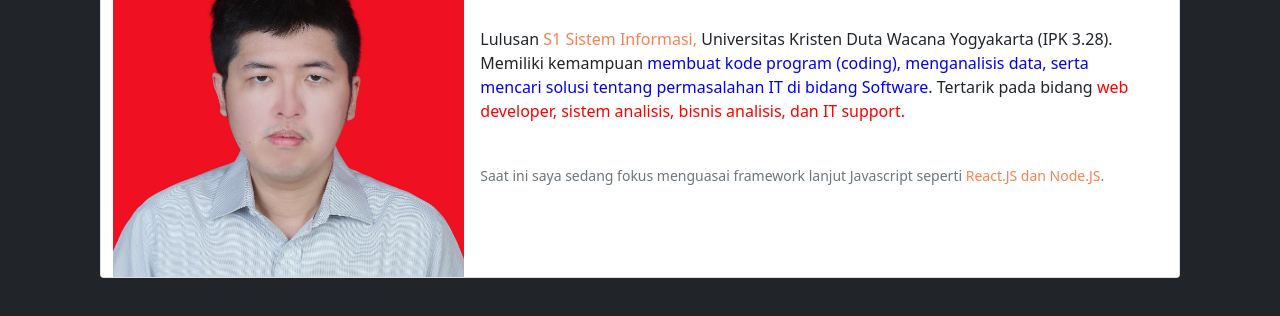
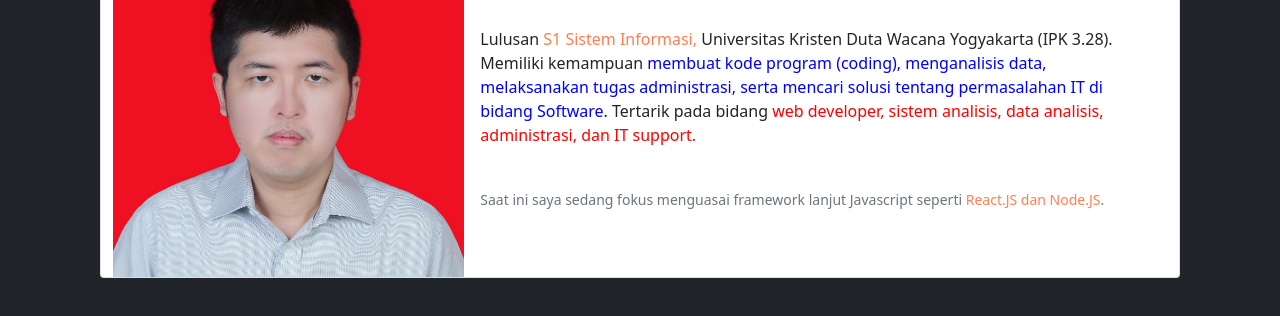
Before and after one commit to Notsony/sonymandala, a plain HTML site: page about/index.html in a window 1280 px wide. Shown: the part 150-466 px from the top of the page. Drawn offline with nearby package versions, Linux system fonts and the light colour scheme.

Commit message:
Update index.html

```diff
--- a/about/index.html
+++ b/about/index.html
@@ -59,8 +59,8 @@
               </br>
               <p class="card-text">Lulusan <span style="color:coral">S1 Sistem Informasi,</span>
               Universitas Kristen Duta Wacana Yogyakarta (IPK 3.28). Memiliki kemampuan
-                <span style="color:blue">membuat kode program (coding), menganalisis data, serta mencari solusi tentang permasalahan IT di bidang Software.</span> Tertarik pada bidang
-                <span style="color:red">web developer, sistem analisis, bisnis analisis, dan IT support.</span></p>
+                <span style="color:blue">membuat kode program (coding), menganalisis data, melaksanakan tugas administrasi, serta mencari solusi tentang permasalahan IT di bidang Software.</span> Tertarik pada bidang
+                <span style="color:red">web developer, sistem analisis, data analisis, administrasi, dan IT support.</span></p>
               </br>
               <p class="card-text"><small class="text-muted">Saat ini saya sedang fokus menguasai framework lanjut
                 Javascript seperti <span style="color:coral">React.JS dan Node.JS</span>.</p>
```
